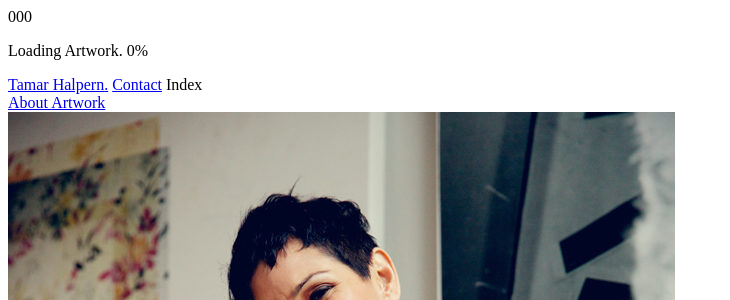
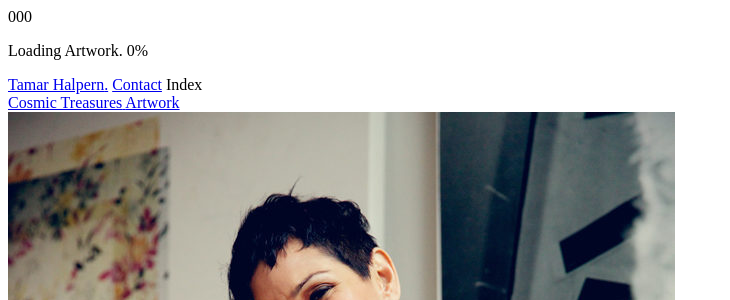
Before and after one commit to Amechi101/tamar-portfolio, a Django app: template tamar_portfolio_app/templates/global/base.html in a window 1280 px wide. Shown: the top 300 px of the page, without its empty margins (0-730 px from the left). Run offline with Django 3.2, Linux system fonts and the light colour scheme; tables that the repository leaves empty hold one stand-in row (values such as "Sample post"); the template is opened without the code that fills it: values that come from a table or form of the project are taken from there, most other values are stand-ins (such as "Sample title", 1, 10 or a date in 2020); parts of the project's set-up code (start-up, migrations or seed data) failed here and were passed over.

Commit message:
about text change and ico change

```diff
--- a/tamar_portfolio_app/static/dist/css/bundle.css
+++ b/tamar_portfolio_app/static/dist/css/bundle.css
@@ -377,7 +377,7 @@
 
 .header__link {
     font-family:'NeutraFace2Web-TextDemi';
-    font-size:1.2rem;
+    font-size:0.9rem;
     cursor:pointer;
 }
 
--- a/tamar_portfolio_app/templates/global/base.html
+++ b/tamar_portfolio_app/templates/global/base.html
@@ -22,7 +22,7 @@
         <![endif]-->
 
         {% block favicon %}
-            <link rel="icon" href="{% static 'dist/img/favicon.ico' %}" />
+            <link rel="icon" href="{% static 'dist/img/200x200.png' %}" />
         {% endblock %}
 
         {# Block where global CSS will go. #}
--- a/tamar_portfolio_app/templates/partials/header.html
+++ b/tamar_portfolio_app/templates/partials/header.html
@@ -11,7 +11,7 @@
         </div>
         <div class="header__col">
             <a id="about-menu-trigger" class="header__link header__about-menu" href="javascript:void(0);">
-                <span class="u-block header__about-menu--aboutText">{% trans 'About' %}</span>
+                <span class="u-block header__about-menu--aboutText">{% trans "Cosmic Treasures" %}</span>
                 <span class="u-block header__about-menu--artworkText">{% trans 'Artwork' %}</span>
             </a>
         </div>
```
Also changed, not shown: tamar_portfolio_app/static/dist/img/200x200.png (added), tamar_portfolio_app/static/dist/img/apple-icon.png (added).
